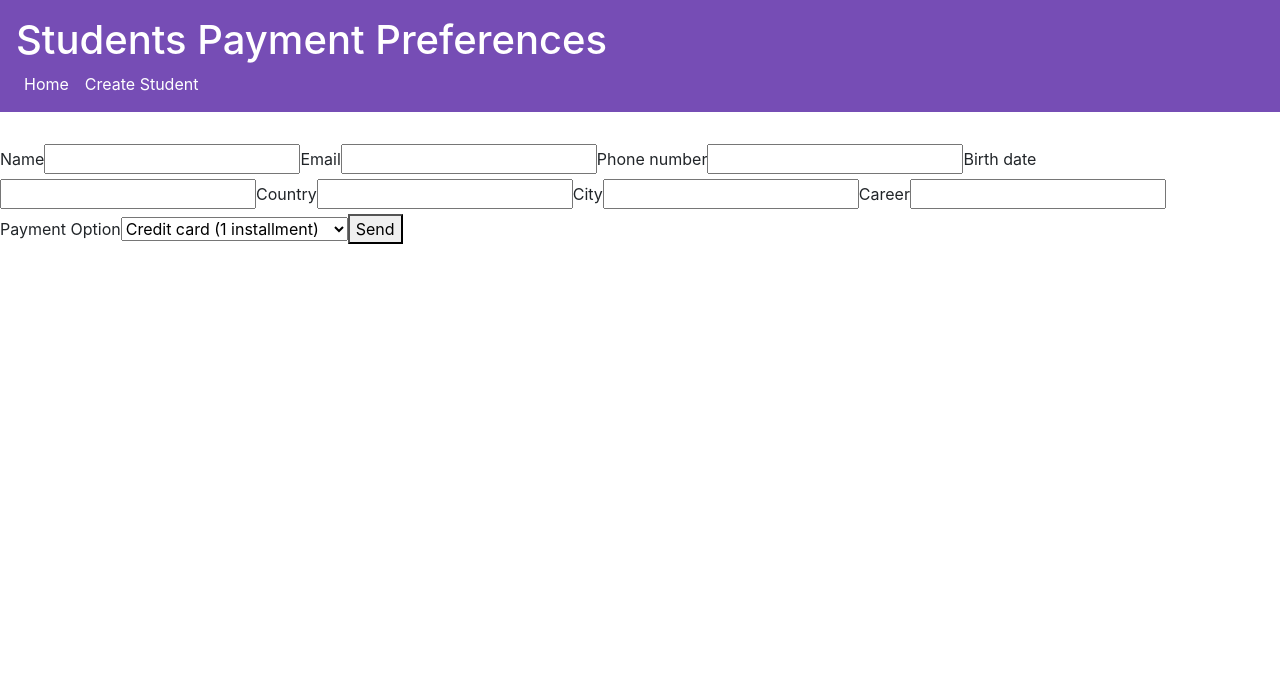
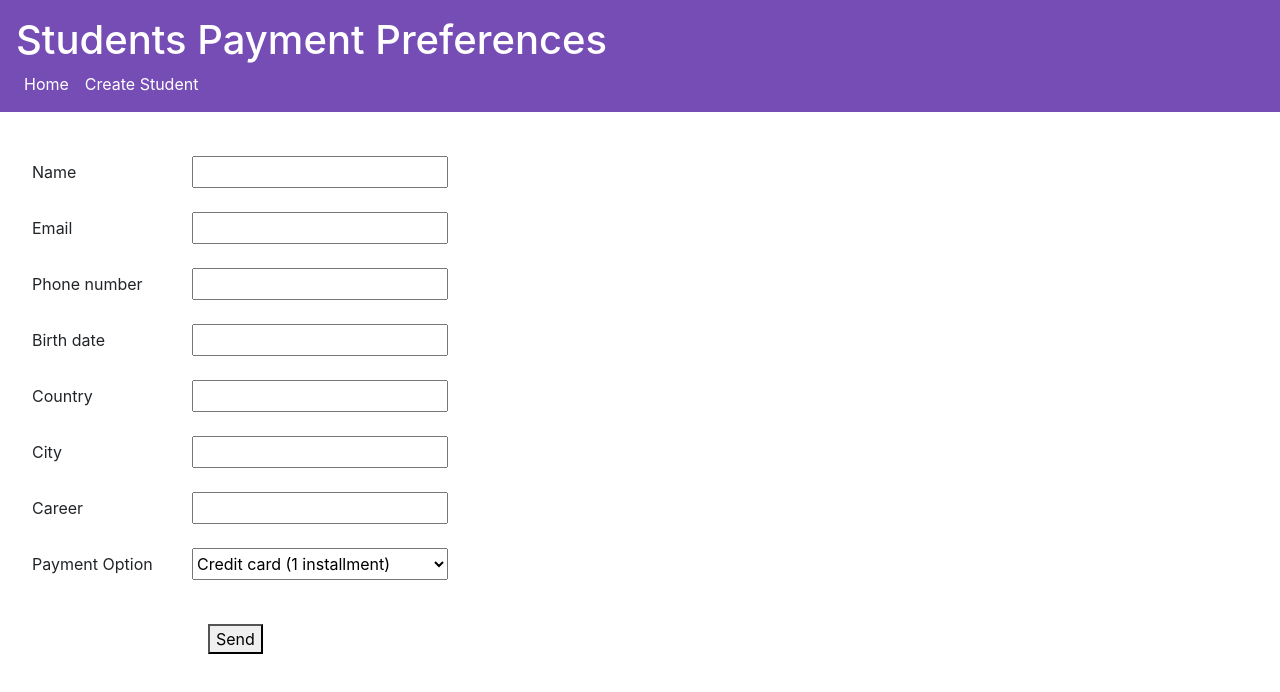
Before and after one commit to naysolange/students-payment-preferences, a React (Create React App) app in the folder fe/: page /create in a window 1280 px wide. Shown: the top 692 px of the page. Built offline with nearby package versions, Linux system fonts and the light colour scheme.

Commit message:
Applies style to form

```diff
--- a/fe/src/components/student.form.js
+++ b/fe/src/components/student.form.js
@@ -28,21 +28,36 @@ class StudentForm extends Component {
       return (
 
         <form onSubmit={this.handleSubmit}>
+          <div className="formField">
             <label htmlFor="name">Name</label>
             <input id="name" name="name" type="text" onChange={this.handleChange} required/>
+          </div>
+          <div className="formField">
             <label htmlFor="email">Email</label>
             <input id="email" name="email" type="email" required/>
+          </div>
+          <div className="formField">
             <label htmlFor="phone_number">Phone number</label>
             <input id="phone_number" name="phone_number" type="number" onChange={this.handleChange} required/>
+          </div>
+          <div className="formField">
             <label htmlFor="birth_date">Birth date</label>
             <input id="birth_date" name="birth_date" type="text" onChange={this.handleChange} required/>
+          </div>
+          <div className="formField">
             <label htmlFor="country">Country</label>
             <input id="country" name="country" type="text" onChange={this.handleChange} required/>
+          </div>
+          <div className="formField">
             <label htmlFor="city">City</label>
             <input id="city" name="city" type="text" onChange={this.handleChange} required/>
+          </div>
+          <div className="formField">
             <label htmlFor="career">Career</label>
             <input id="career" name="career" type="text" onChange={this.handleChange} required/>
-          <label htmlFor="payment_option">Payment Option
+          </div>
+          <div className="formField">
+            <label htmlFor="payment_option">Payment Option</label>
             <select onChange={this.handleChange} id="payment_option" name="payment_option">
               <option value="Credit card (1 installment)">Credit card (1 installment)</option>
               <option value="Credit card (3 installments)">Credit card (3 installments)</option>
@@ -51,8 +66,8 @@ class StudentForm extends Component {
               <option value="Cash">Cash</option>
               <option value="Transfer">Transfer</option>
             </select>
-        </label>
-          <button>Send</button>
+          </div>
+          <div className="formButton"><button>Send</button></div>
         </form>
       );
     }
--- a/fe/src/index.css
+++ b/fe/src/index.css
@@ -27,3 +27,19 @@ code {
   color: #fff;
   margin: 0.5em;
 }
+
+.formField > label {
+  width: 9em;
+  margin: 1em;
+  margin-left: 2em;
+}
+
+.formField > input, select {
+  width: 16em;
+  height: 2em;
+}
+
+.formButton {
+  margin-top: 2em;
+  margin-left: 13em;
+}
```
Lines whose indentation alone changed are shown as unchanged.
